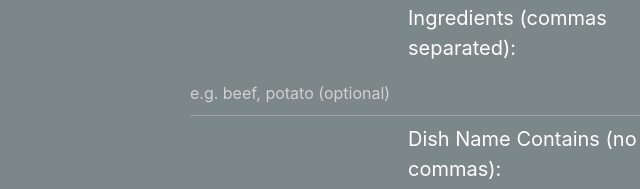
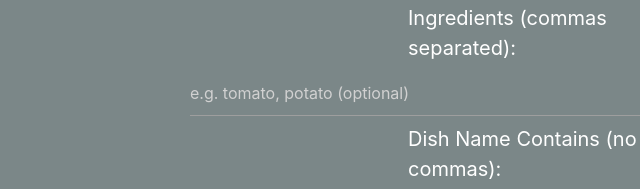
Before and after one commit to vinayak0127/kitchen-recipe-guide, a plain HTML site: page index.html in a window 1280 px wide. Shown: the part 272-461 px from the top of the page, 82-722 px from the left. Drawn offline with nearby package versions, Linux system fonts and the light colour scheme.

Commit message:
Update index.html

```diff
--- a/index.html
+++ b/index.html
@@ -40,7 +40,7 @@
     <div class="container">
     <form id="query-form">
       <div>
-        <label for="ingredients" style="font-size: 20px; color: white;">Ingredients (commas separated):</label><input class="textfield" id="ingredients" type="text" name="ingredients" placeholder="e.g. beef, potato (optional)" onChange="sanitizeInputs()" />
+        <label for="ingredients" style="font-size: 20px; color: white;">Ingredients (commas separated):</label><input class="textfield" id="ingredients" type="text" name="ingredients" placeholder="e.g. tomato, potato (optional)" onChange="sanitizeInputs()" />
       </div>
       <div>
         <label for="contains" style="font-size: 20px; color: white;">Dish Name Contains (no commas):</label><input class="textfield" id="contains" type="text" name="contains" placeholder="e.g. spaghetti (optional)" onChange="sanitizeInputs()" /></div>
```
